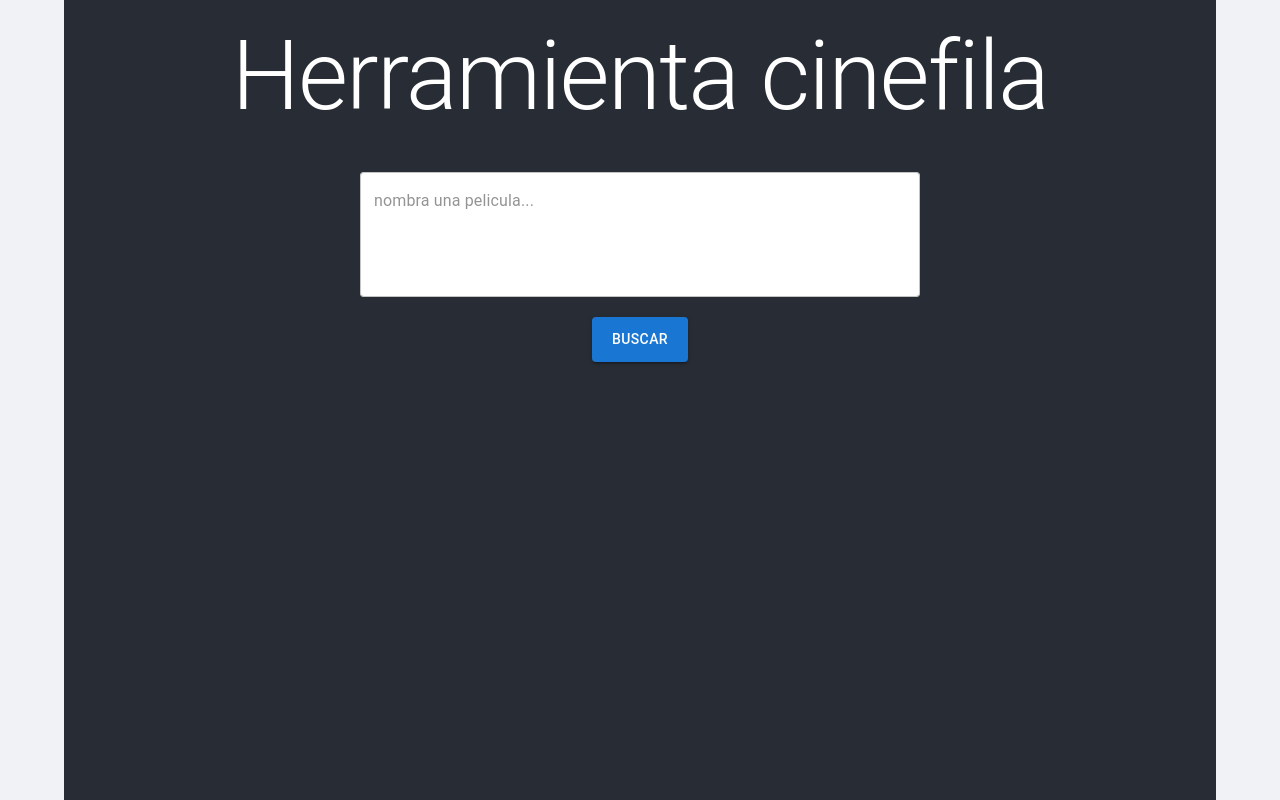
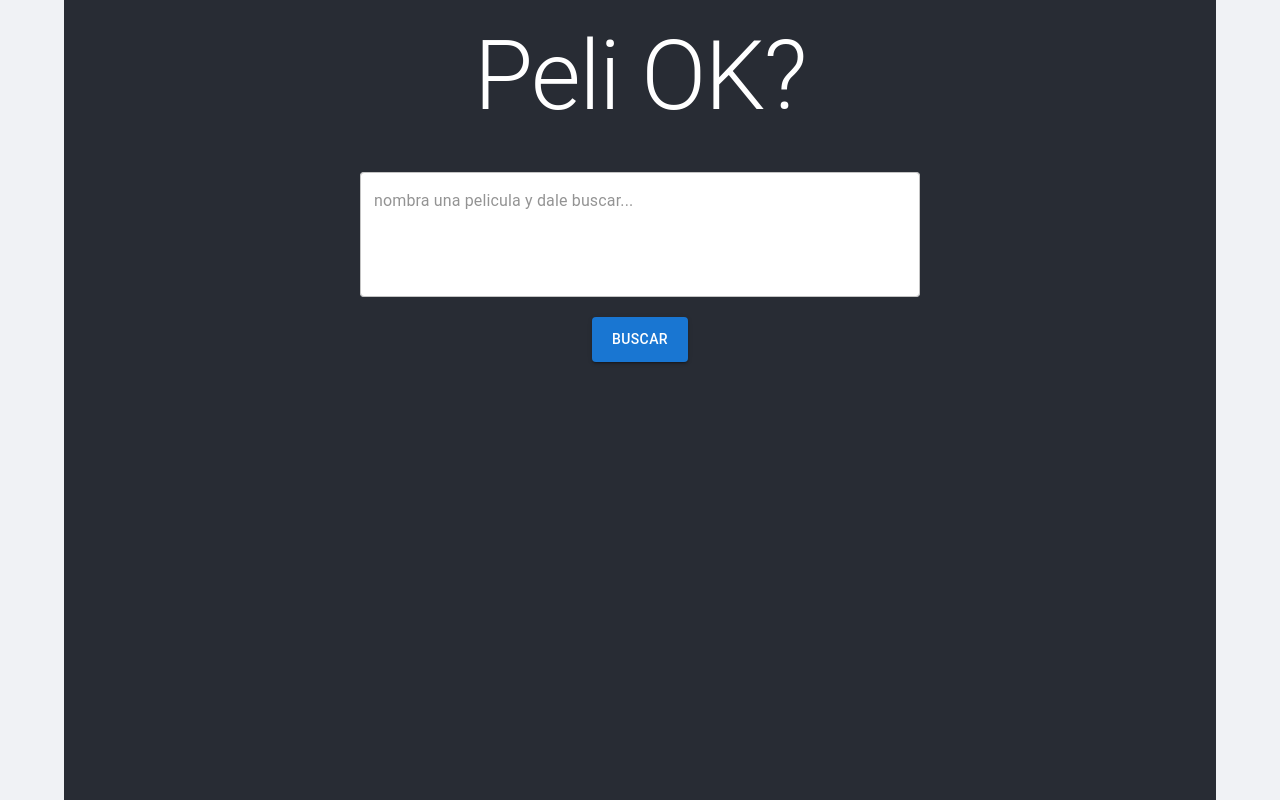
Before and after one commit to DiegoFleitas/cinefilos-uy, a React (Vite) app: page / in a window 1280 px wide. Built offline with nearby package versions, Linux system fonts and the light colour scheme.

Commit message:
ui changes

```diff
--- a/src/app/App.tsx
+++ b/src/app/App.tsx
@@ -92,7 +92,7 @@ const App: React.FC = () => {
           }}
         >
           <Typography variant="h1" component="h1" sx={{ marginBottom: '20px' }}>
-            Herramienta cinefila
+            Peli OK?
           </Typography>
           <Box sx={{ width: '100%', maxWidth: '600px' }}>
             <SearchBar
--- a/src/app/components/MovieCard/MovieCard.tsx
+++ b/src/app/components/MovieCard/MovieCard.tsx
@@ -38,7 +38,7 @@ const MovieCard: React.FC<{ movie: Movie }> = ({ movie }) => (
       )}
       <Typography variant="body2" color="text.secondary">
         Eligibilidad:{' '}
-        {isMovieBlacklisted(movie.id) ? '🎬🚫🔄 Ya la vimos!!' : '👌🎉👍'}
+        {isMovieBlacklisted(movie.id) ? '🎬🚫🔄 Ya la vimos!!' : 'OK 👌'}
       </Typography>
       <Box sx={{ marginTop: '10px' }}>
         <a
--- a/src/app/components/SearchBar/SearchBar.tsx
+++ b/src/app/components/SearchBar/SearchBar.tsx
@@ -23,7 +23,7 @@ const SearchBar: React.FC<{
       fullWidth
       multiline
       rows={4}
-      placeholder="nombra una pelicula..."
+      placeholder="nombra una pelicula y dale buscar..."
       className={styles.input}
       InputProps={{
         sx: {
```
